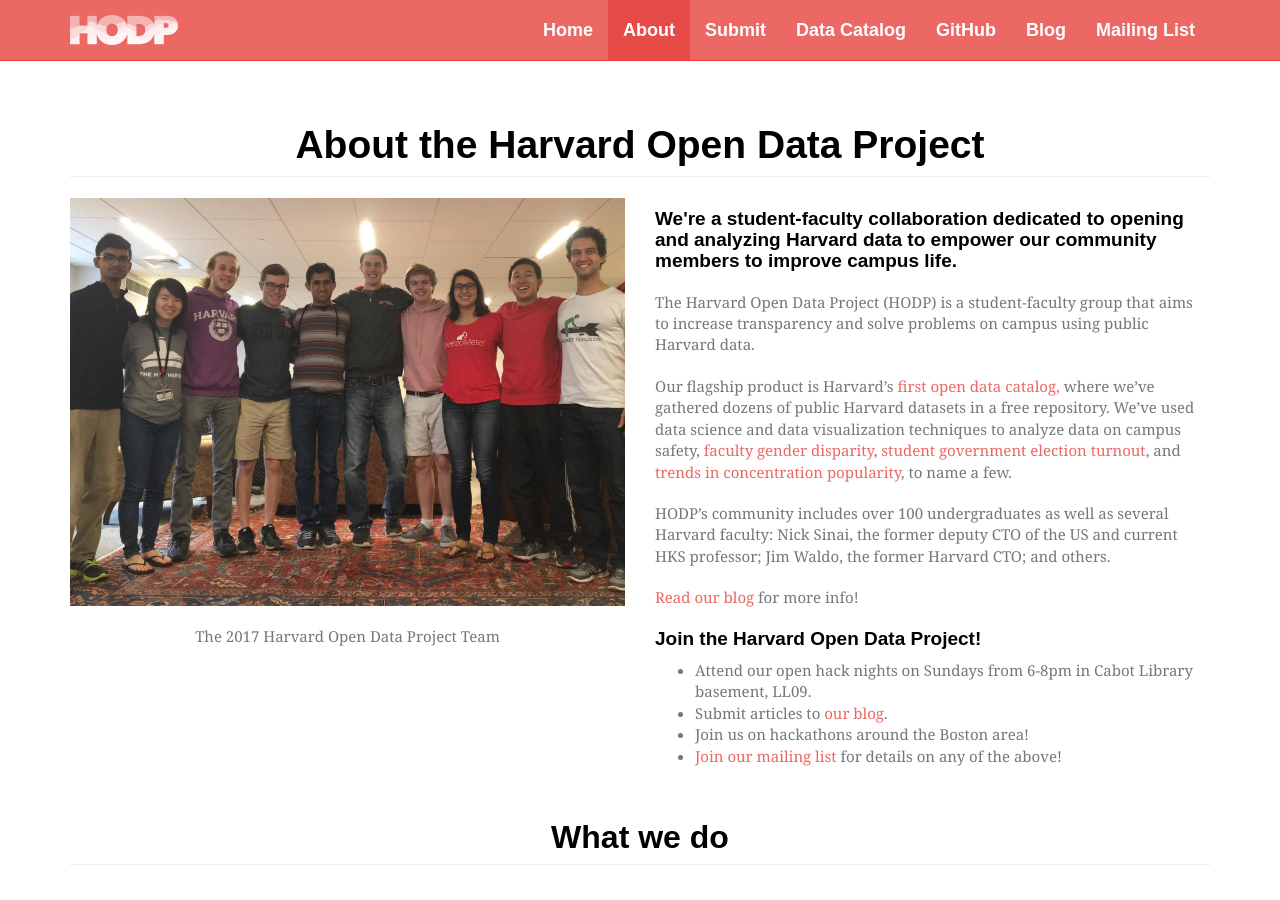
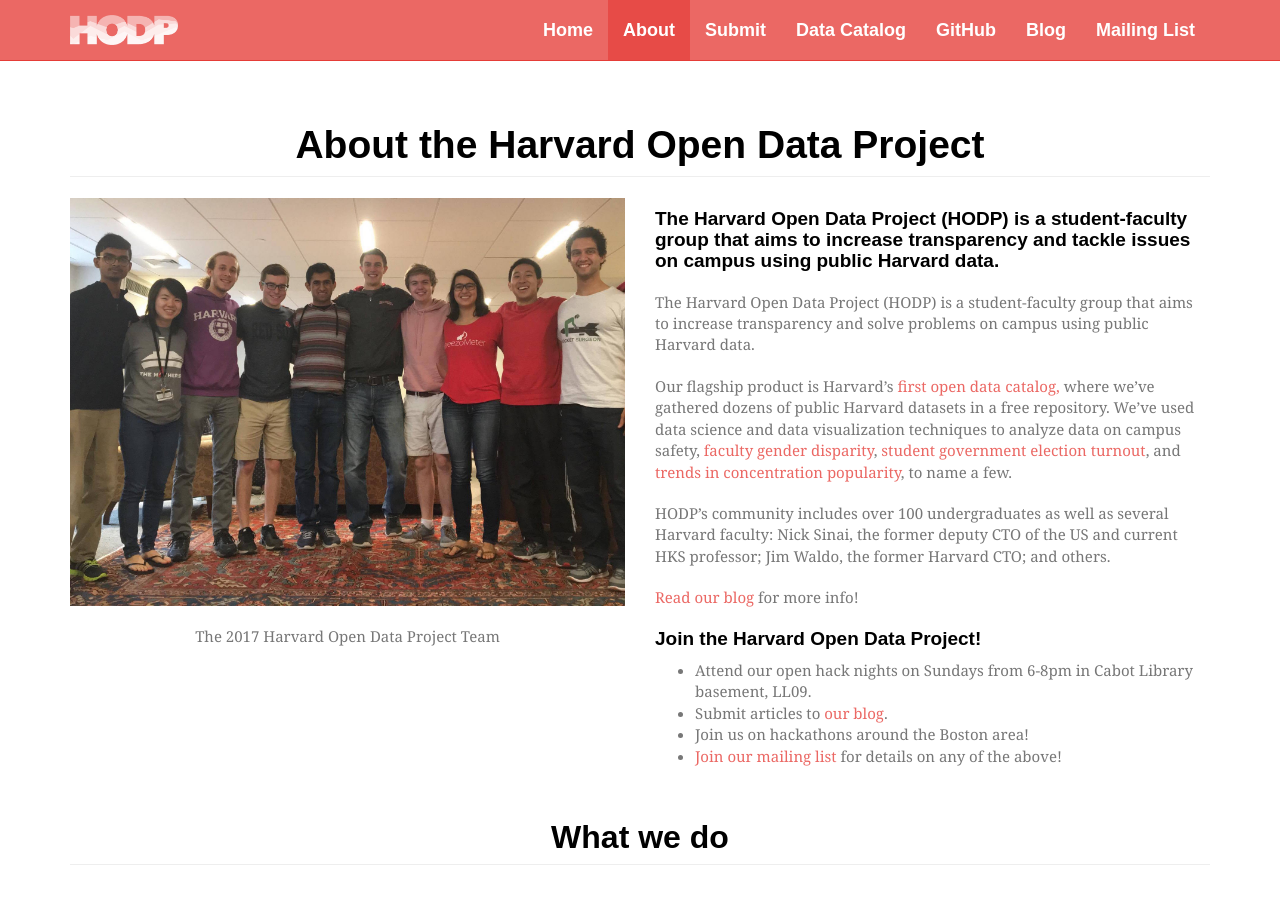
Before and after one commit to Eandalf7h/HarvardOpenData, a Jekyll site: the page built from about.html, in a window 1280 px wide and 900 px high. Built offline with Jekyll 4.4.1, drawn with Linux system fonts in a browser that asks for light colours; nearby versions of some CDN libraries; some web fonts are replaced.

Commit message:
update mission statement

```diff
--- a/about.html
+++ b/about.html
@@ -14,7 +14,7 @@
       </div>
       <div class="col-md-6">
         <h4>
-            We're a student-faculty collaboration dedicated to opening and analyzing Harvard data to empower our community members to improve campus life.
+            The Harvard Open Data Project (HODP) is a student-faculty group that aims to increase transparency and tackle issues on campus using public Harvard data.
         </h4>
         <p>The Harvard Open Data Project (HODP) is a student-faculty group that aims to increase transparency and solve problems on campus using public Harvard data. </p>
         <p>
```
